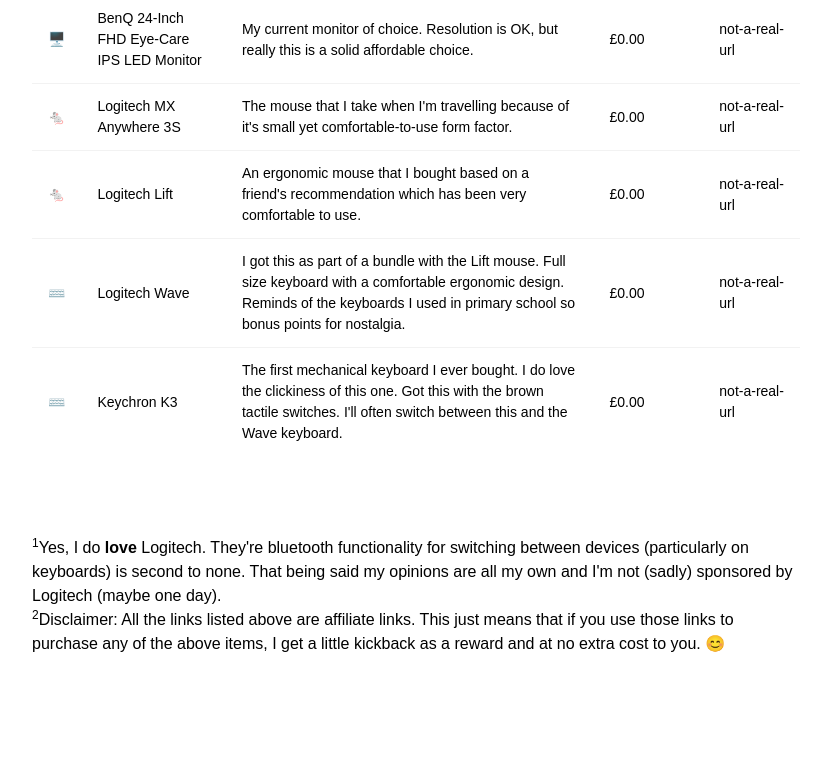
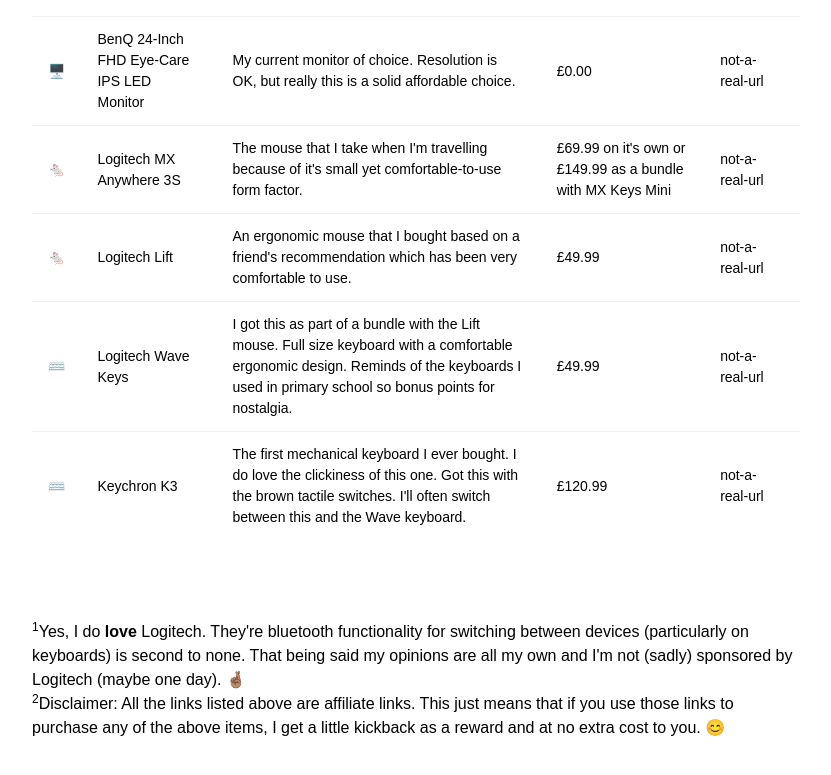
Before and after one commit to rtasalem/ranasalem.io, a Next.js app: page /gear in a window 1280 px wide. Shown: the part 403-1178 px from the top of the page, without its empty margins (224-1055 px from the left). Before the commit the page ends 1099 px from the top, so only its background shows below. Built offline with nearby package versions, Linux system fonts and the light colour scheme.

Commit message:
add prices to gear page

```diff
--- a/app/constants/gear-items.tsx
+++ b/app/constants/gear-items.tsx
@@ -24,28 +24,28 @@ export const gearItems = [
     icon: '🐁',
     item: 'Logitech MX Anywhere 3S',
     description: 'The mouse that I take when I\'m travelling because of it\'s small yet comfortable-to-use form factor.',
-    price: '£0.00',
+    price: '£69.99 on it\'s own or £149.99 as a bundle with MX Keys Mini',
     url: 'not-a-real-url'
   },
   {
     icon: '🐁',
     item: 'Logitech Lift',
     description: 'An ergonomic mouse that I bought based on a friend\'s recommendation which has been very comfortable to use.',
-    price: '£0.00',
+    price: '£49.99',
     url: 'not-a-real-url'
   },
   {
     icon: '⌨️',
-    item: 'Logitech Wave',
+    item: 'Logitech Wave Keys',
     description: 'I got this as part of a bundle with the Lift mouse. Full size keyboard with a comfortable ergonomic design. Reminds of the keyboards I used in primary school so bonus points for nostalgia.',
-    price: '£0.00',
+    price: '£49.99',
     url: 'not-a-real-url'
   },
   {
     icon: '⌨️',
     item: 'Keychron K3',
     description: 'The first mechanical keyboard I ever bought. I do love the clickiness of this one. Got this with the brown tactile switches. I\'ll often switch between this and the Wave keyboard.',
-    price: '£0.00',
+    price: '£120.99',
     url: 'not-a-real-url'
   }
 ]
--- a/app/gear/page.tsx
+++ b/app/gear/page.tsx
@@ -34,7 +34,7 @@ export default function Gear() {
           <p><sup>1</sup>Yes, I do <strong>love</strong> Logitech. They're bluetooth
           functionality for switching between devices (particularly on keyboards) is
           second to none. That being said my opinions are all my own and I'm not (sadly)
-          sponsored by Logitech (maybe one day).</p>
+          sponsored by Logitech (maybe one day). 🤞🏽</p>
           <p><sup>2</sup>Disclaimer: All the links listed above are affiliate links.
             This just means that if you use those links to purchase any of the above items,
             I get a little kickback as a reward and at no extra cost to you. 😊</p>
```
